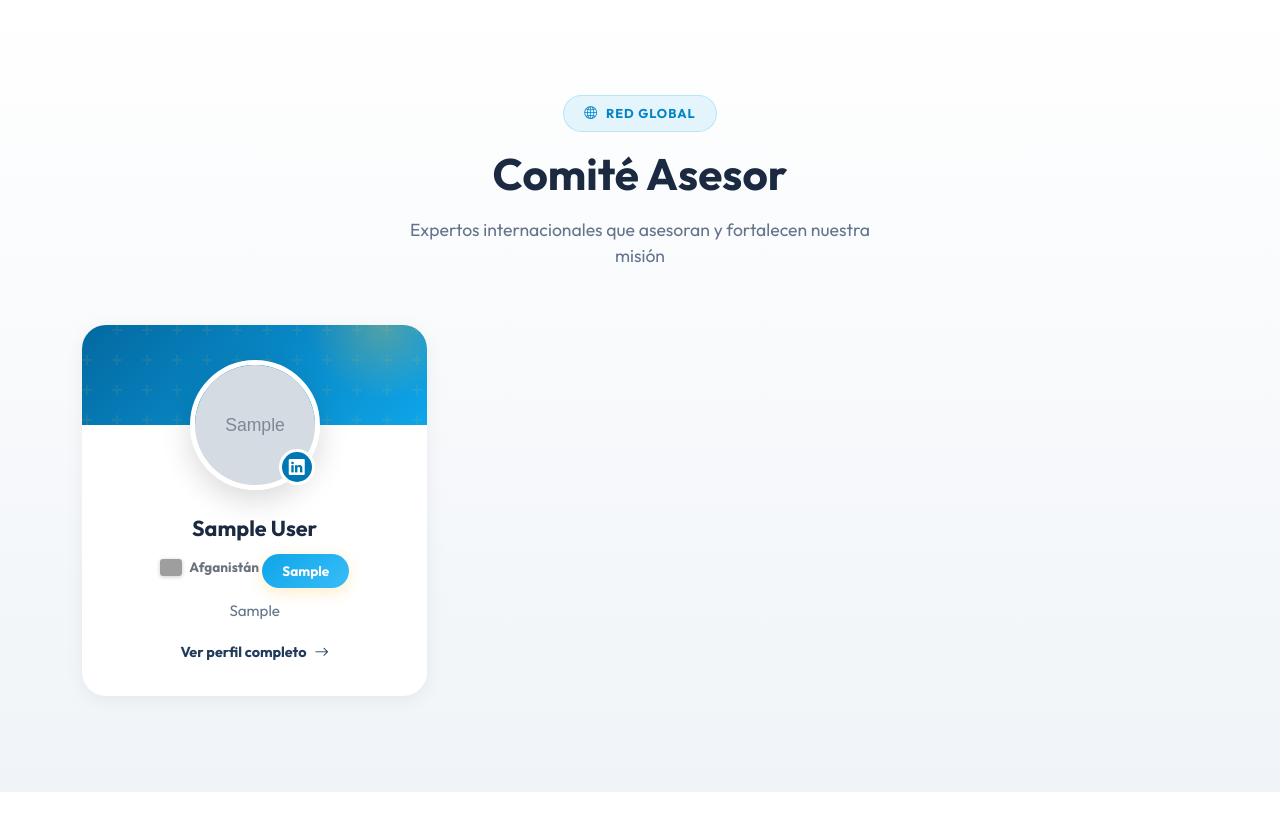
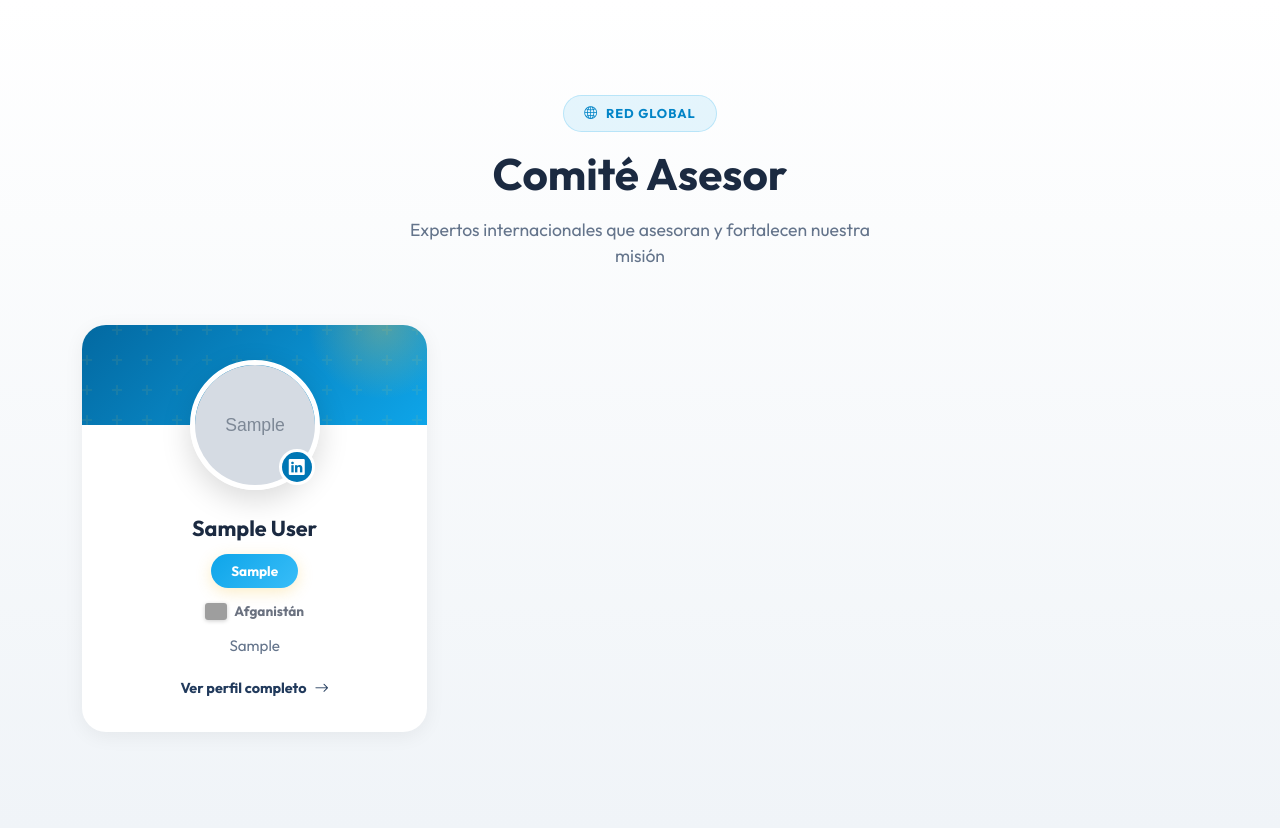
Before and after one commit to Santiago-caicedo/ASNC_WEB, a Django app: page /quienes-somos/ in a window 1280 px wide. Shown: the part 3094-3923 px from the top of the page. Run offline with Django 5.2, Linux system fonts and the light colour scheme; tables that the repository leaves empty hold one stand-in row (values such as "Sample post"); grey boxes marked "Sample" are stand-in pictures; grey boxes are pictures that could not be loaded.

Commit message:
cambio menor en bandera comité asesor

```diff
--- a/website/templates/website/about.html
+++ b/website/templates/website/about.html
@@ -368,13 +368,13 @@
 
                 <div class="member-content">
                     <h4 class="member-name">{{ member.full_name }}</h4>
+                    <span class="member-position member-position-intl">{{ member.display_position }}</span>
                     {% if member.country %}
                     <span class="member-country">
                         <img src="{{ member.country_flag_url }}" alt="{{ member.country_name }}" loading="lazy">
                         {{ member.country_name }}
                     </span>
                     {% endif %}
-                    <span class="member-position member-position-intl">{{ member.display_position }}</span>
                     <p class="member-profession">{{ member.display_profession }}</p>
 
                     <div class="card-action">
@@ -1097,13 +1097,14 @@
 }
 
 .member-country {
-    display: inline-flex;
+    display: flex;
+    justify-content: center;
     align-items: center;
     gap: 0.45rem;
     font-size: 0.85rem;
     font-weight: 600;
     color: #6b7280;
-    margin: -0.35rem 0 0.75rem;
+    margin: 0.1rem 0 0.85rem;
 }
 
 .member-country img {
@@ -1114,6 +1115,7 @@
 }
 
 .modal-country {
+    justify-content: flex-start;
     color: rgba(255,255,255,0.85);
     margin: 0.25rem 0 0.5rem;
 }
```
